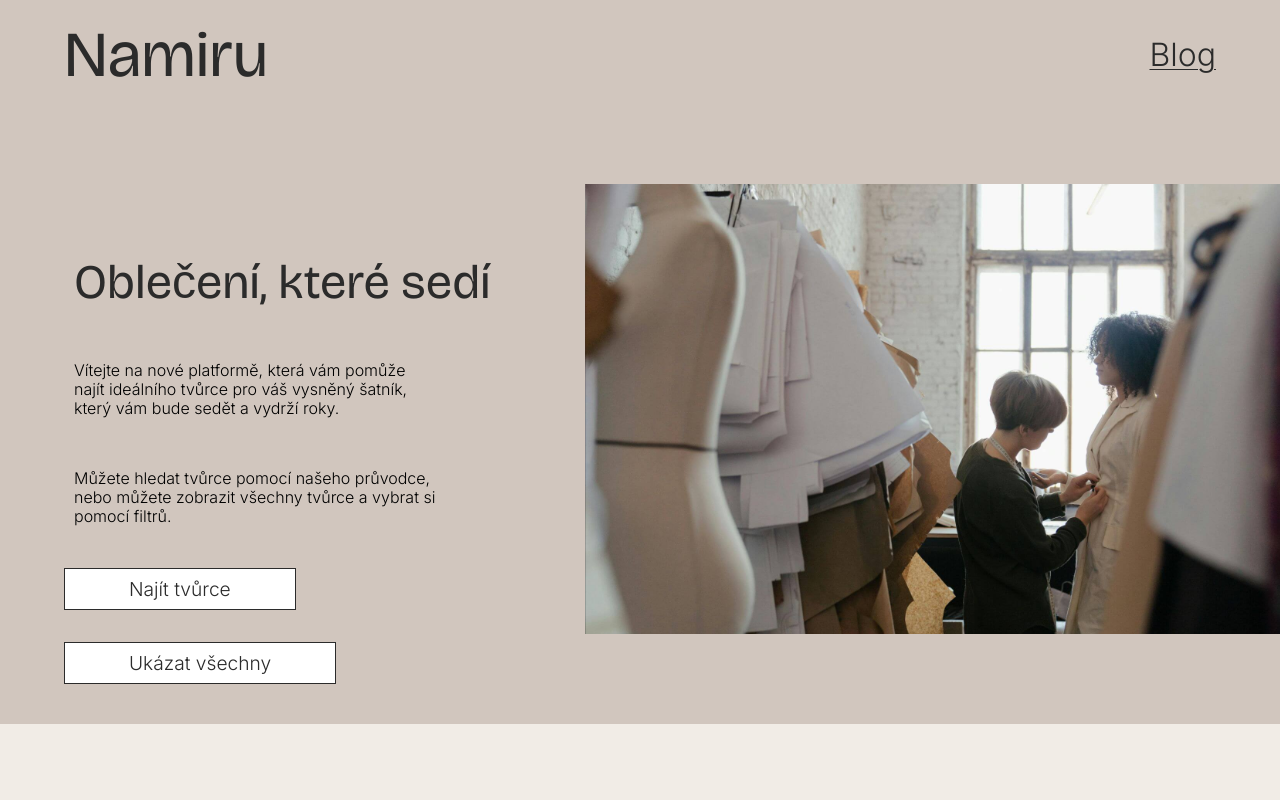
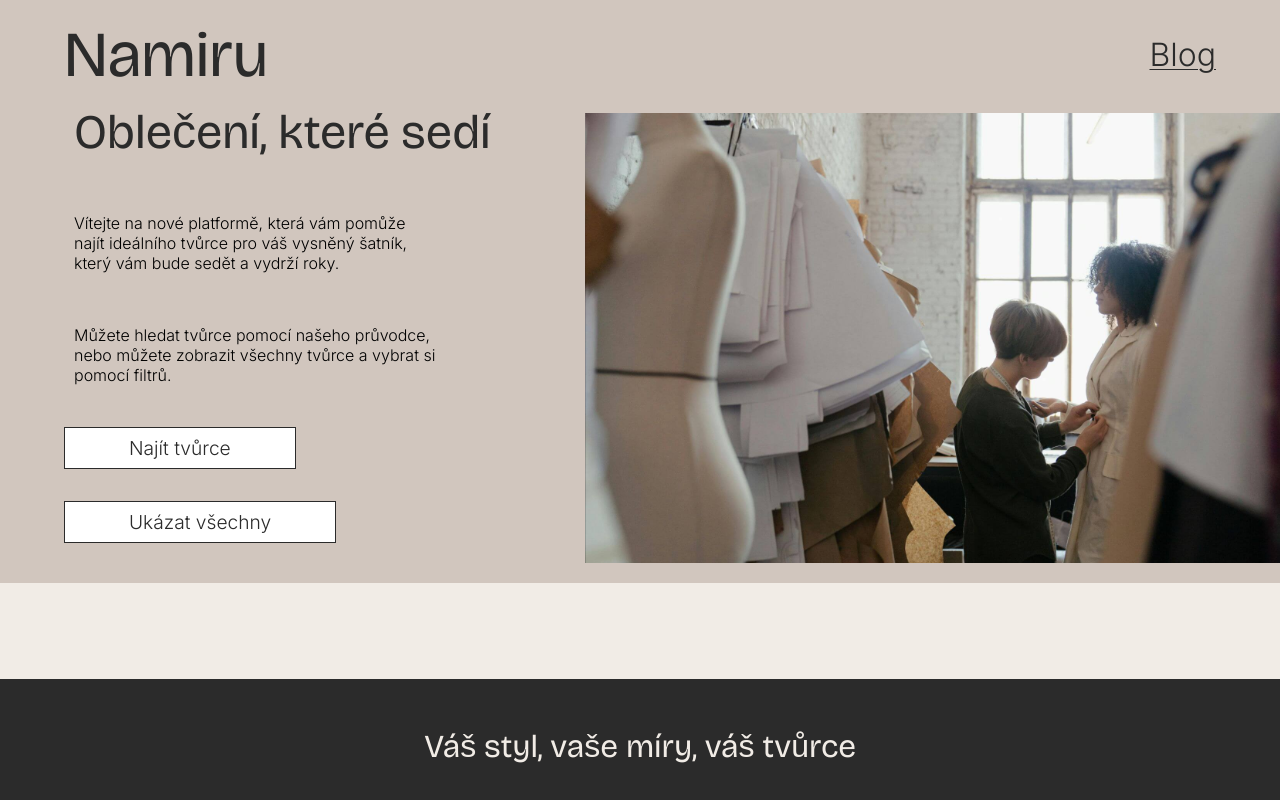
Before and after one commit to han-fris/namiru-app, a React (Vite) app: page / in a window 1280 px wide. Shown: the top 800 px of the page. Built offline with nearby package versions, Linux system fonts and the light colour scheme; no server answers.

Commit message:
fix style

```diff
--- a/src/pages/Guide/Guide.css
+++ b/src/pages/Guide/Guide.css
@@ -40,18 +40,18 @@
   height: 100vh
 }
 */
-p {
+.guide__text {
   margin-top: 8px;
   line-height: 1.2;
 }
 
-h1 {
+.guide__header {
   font-size: 3rem;
   margin-top: 20px;
   text-align: center;
 }
 
-h2 {
+.guide__category-title {
   font-size: 1.5rem;
   margin-top: 20px;
   text-align: center;
@@ -102,7 +102,7 @@ h2 {
     width: 100%;
   }
 
-  h1 {
+  .guide__header {
     margin-top: 20vh;
   }
 
--- a/src/pages/Guide/Guide.jsx
+++ b/src/pages/Guide/Guide.jsx
@@ -24,15 +24,15 @@ export const Guide = () => {
           <FilterForm action="/tvurci" onSubmit={onSubmit}>
             <section id="intro" className="guide__section">
               <div className="guide__section-inner guide__intro">
-                <h1>Průvodce</h1>
-                <p>
+                <h1 className='guide__header'>Průvodce</h1>
+                <p className="guide__text">
                   Hledáte někoho, kdo by vám opravil zip na oblíbených
                   kalhotech, nebo máte vysněné šaty, které si chcete nechat ušít
                   na míru? Poradíme vám, jaké filtry by vám mohli pomoci najít
                   nejvhodnějšího tvůrce pro váš projekt.
                 </p>
-                <h2>Jak na to?</h2>
-                <p>
+                <h2 className='guide__category-title'>Jak na to?</h2>
+                <p className="guide__text">
                   Jednotlivé otázky můžete přeskočit, nebo vybrat naopak více
                   možností. Průvodce má 7 otázek, kdykoli si můžete zobrazit
                   vybrané tvůrce a ještě doupravit filtry podle potřeby. Hodně
```
